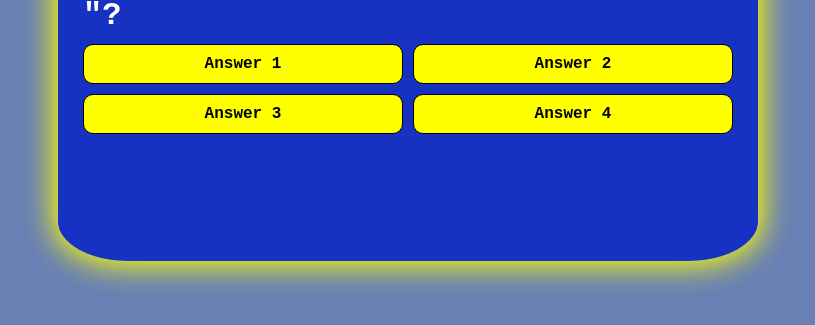
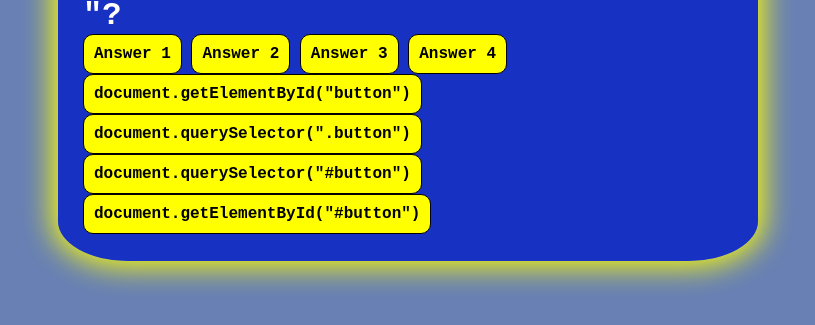
Before and after one commit to DustinLee0/Javascript-Fundamentals-Quiz, a plain HTML site: page index.html in a window 1280 px wide. Both pictures are taken after a click on the button "Start Game". Shown: the part 339-664 px from the top of the page, without its empty margins (232-1047 px from the left). Drawn offline with Linux system fonts and the light colour scheme.

Commit message:
changed a class to id in .html file

```diff
--- a/Assets/javascript/script.js
+++ b/Assets/javascript/script.js
@@ -1,18 +1,18 @@
 const startBtn = document.getElementById('start-btn')
 const questionCard = document.getElementById('question-card')
+const questionElement = document.getElementById('question')
+const answerBtnElement = document.getElementById('answer-grid')
 let randomQuestion
 let questionIndex
-const questionElement = document.getElementById('question')
-const answerBtnElement = document.getElementById('answer-grid')
 
-const questions =[
+const questions = [
     {
         question: 'How do you comment in Javascript?',
         answers: [
             {text: '/* This is Javascript comment */', answer: false},
             {text: '// This is a Javascript comment', answer: true},
-            {text: '<!-- This is a Javascript comment -->', answer: false },
-            {text: '\\ This is a Javascript comment', answer: false}
+            {text: '<!--This is a Javascript comment-->', answer: false},
+            {text: '|| This is a Javascript comment', answer: false}
         ]
     },
     {
@@ -57,8 +57,9 @@ startBtn.addEventListener('click', startQuiz)
 
 function startQuiz() {
     startBtn.classList.add('hidden')
+    //sort() will sort based on negative/positive numbers
     randomQuestion = questions.sort(() => Math.random() - 0.5)
-    questionIndex = 0
+    questionIndex = 0       //set at 0 to start at first question in array
     questionCard.classList.remove('hidden')
     nextQuestion()
 }
@@ -66,19 +67,23 @@ function startQuiz() {
 // grabs from a random array to show next question
 function nextQuestion() {
     showQuestion(randomQuestion[questionIndex])
-    question.answers.forEach(answers => {
-        const createButton = document.createElement('button')
-        createButton.innerHTML = answers.text
-        createButton.classList.add('btn')
-
-    })
 }
 
 // changes question on current page to next question when called
 function showQuestion(question) {
     questionElement.innerHTML = question.question
+    question.answers.forEach(answers => {
+        const createButton = document.createElement('button')
+        createButton.innerHTML = answers.text
+        createButton.classList.add('btn')
+        if (answers.correct) {
+            createButton.dataset.correct = answers.correct
+        }
+        createButton.addEventListener('click', userAnswer)
+        answerBtnElement.appendChild(createButton)
+    })
 }
 
-function userAnswer() {
+function userAnswer(e) {
 
 }
--- a/index.html
+++ b/index.html
@@ -13,7 +13,7 @@
     <div class="container">
         <div class="hidden" id="question-card" >
             <div id="question">Questions</div>
-            <div class="answer-grid">
+            <div id="answer-grid">
                 <button class="btn">Answer 1</button>
                 <button class="btn">Answer 2</button>
                 <button class="btn">Answer 3</button>
```
